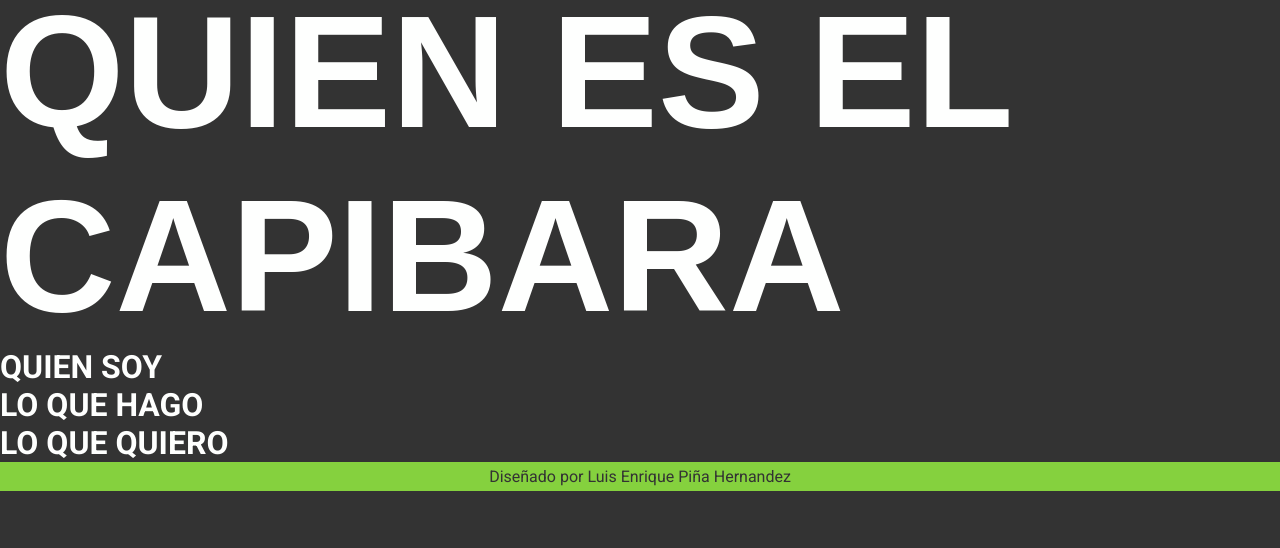
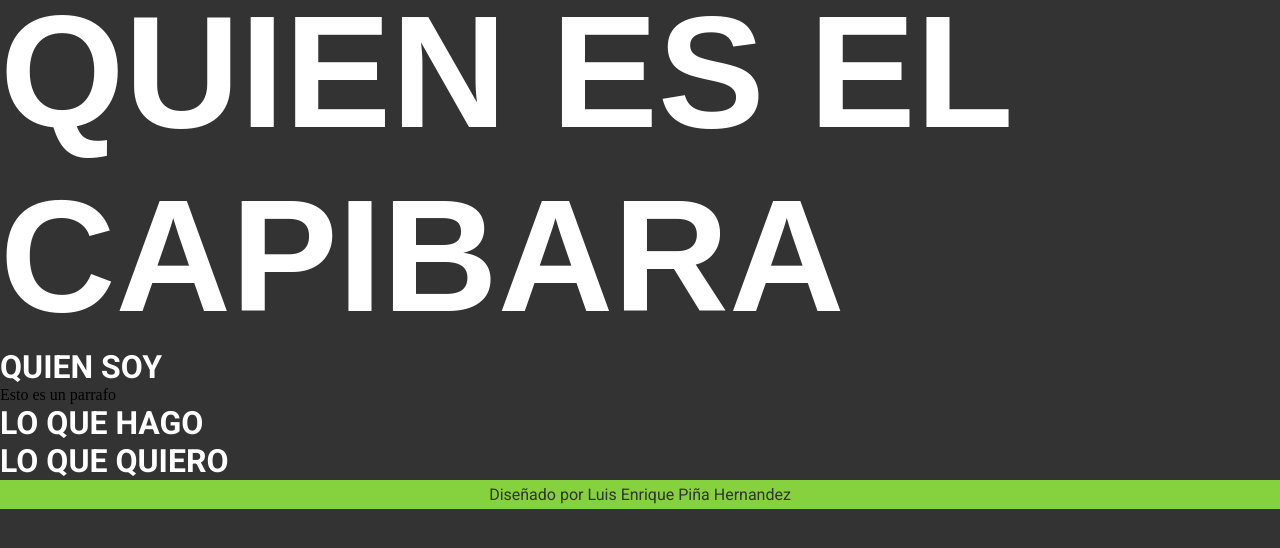
Before and after one commit to CAPIBARAGAMES/CAPIBARA-GAMES, a plain HTML site: page about.html in a window 1280 px wide. Shown: the part 136-684 px from the top of the page. Drawn offline with Linux system fonts and the light colour scheme; a web font is replaced by a local one.

Commit message:
Cambio de ordenador

```diff
--- a/about.html
+++ b/about.html
@@ -54,7 +54,7 @@
                 QUIEN SOY
             </h2>
             <p class="presentacion__about__parrafo">
-
+                Esto es un parrafo
             </p>
         </div>
         <div class="presentacion__about">
```
